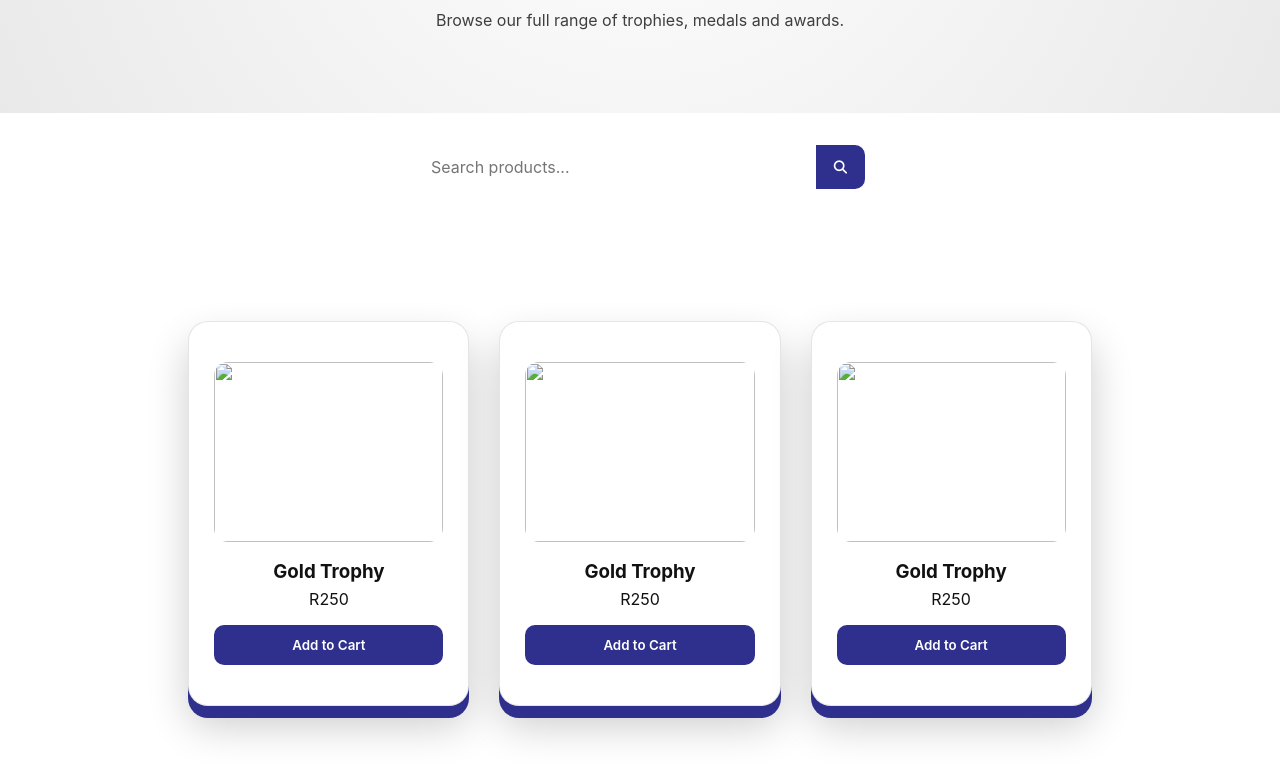
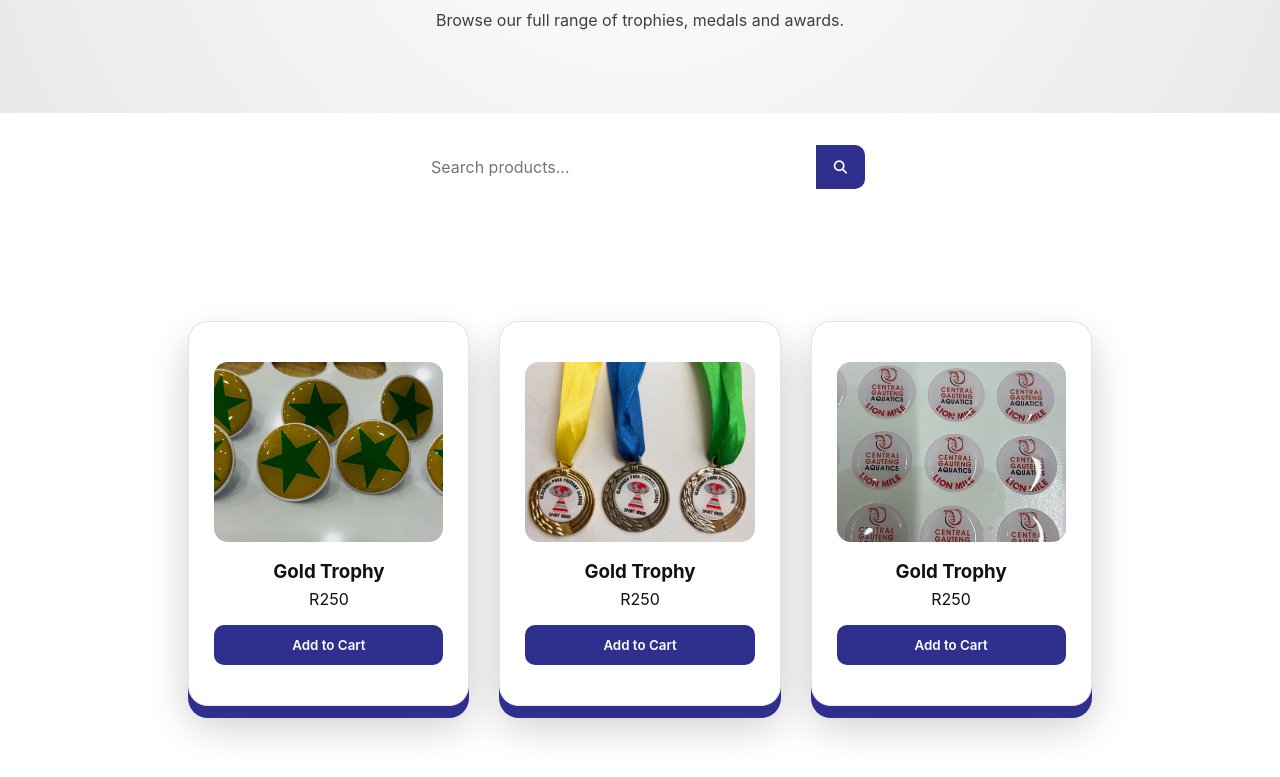
Before and after one commit to J38-dev/Trophies-Site, a plain HTML site: page products.html in a window 1280 px wide. Shown: the part 281-1058 px from the top of the page. Drawn offline with Linux system fonts and the light colour scheme.

Commit message:
Update products.html

```diff
--- a/products.html
+++ b/products.html
@@ -81,7 +81,7 @@ placeholder="Search products...">
 <div class="product-card">
 
 <div class="product-image">
-<img src="images/trophy1.jpg">
+<img src="images/T1 (1).jpg">
 </div>
 
 <h3>Gold Trophy</h3>
@@ -98,7 +98,7 @@ Add to Cart
 <div class="product-card">
 
 <div class="product-image">
-<img src="images/trophy1.jpg">
+<img src="images/T1 (2).jpg">
 </div>
 
 <h3>Gold Trophy</h3>
@@ -115,7 +115,7 @@ Add to Cart
 <div class="product-card">
 
 <div class="product-image">
-<img src="images/trophy1.jpg">
+<img src="images/T1 (3).jpg">
 </div>
 
 <h3>Gold Trophy</h3>
```
